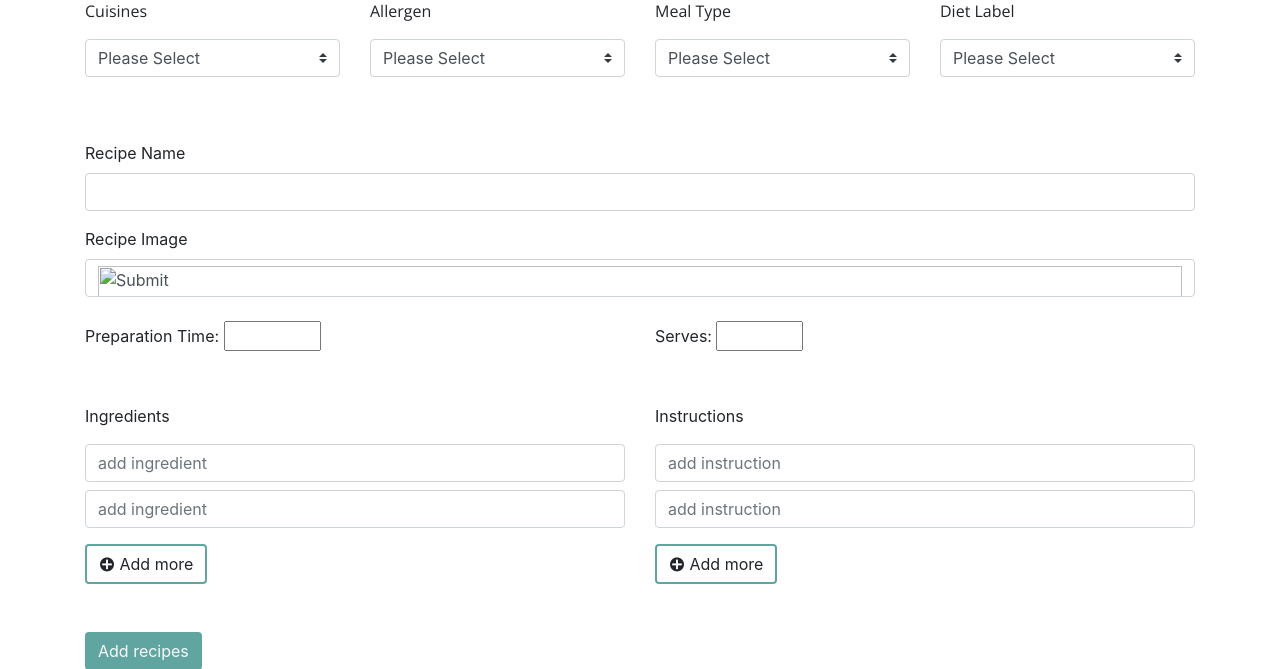
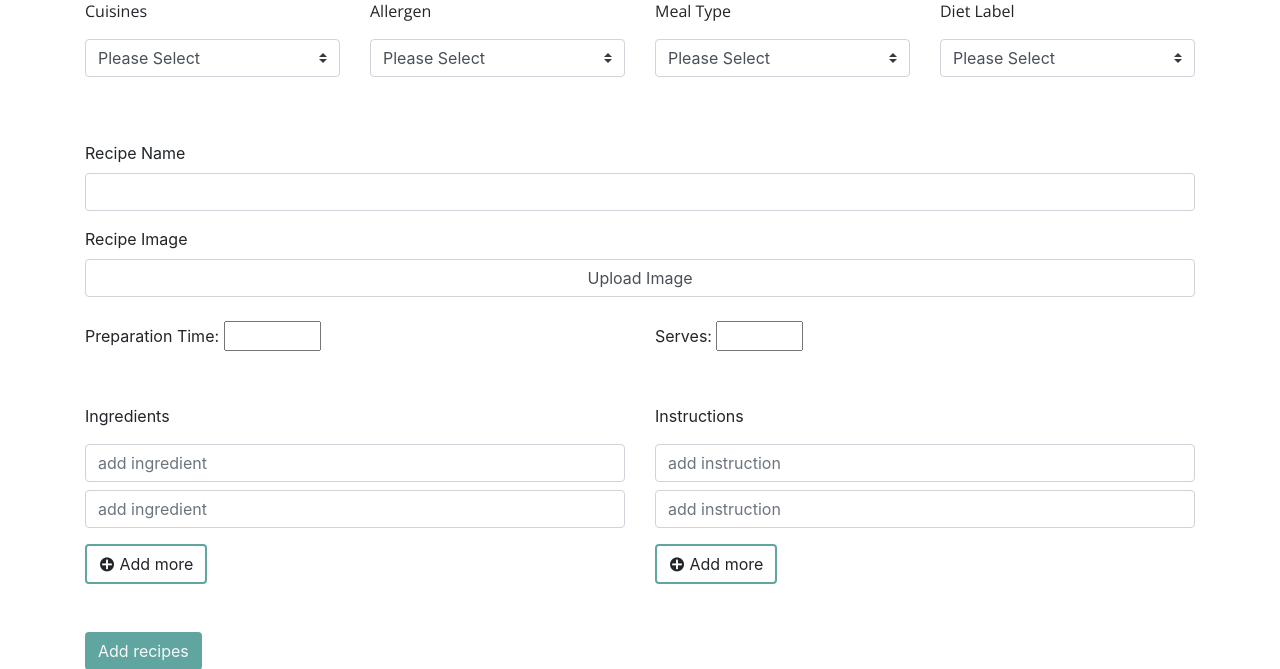
Before and after one commit to Camila-Ribeiro/My-Cookbook_Milestone-Project, a Flask app: template templates/add-recipes.html in a window 1280 px wide. Shown: the part 191-860 px from the top of the page. Run offline with Flask 2, Linux system fonts and the light colour scheme; the template is opened without the code that fills it, so the values that code supplies are empty; some libraries are stand-ins or nearby versions.

Commit message:
Added image upload to add-recipes

```diff
--- a/templates/add-recipes.html
+++ b/templates/add-recipes.html
@@ -3,7 +3,7 @@
 
 <div class="container mt-5 mb-5 mx-auto d-block">
     <h1 class="text-center mb-5">Add Recipes</h1>
-    <form action="" method="POST" class="recipe-form w-100">
+    <form action="upload.php" method="POST" class="recipe-form w-100">
         <div class="row">
             <!-- ADD CUISINES LIST SELECTION-->
             <div class="col">
@@ -62,7 +62,7 @@
         </div>
         <div class="form-group mt-3">
             <label for="recipe_img">Recipe Image</label>
-            <input type="image" class="form-control" id="recipe_img" name="recipe_img" placeholder="" aria-describedby="recipeImage" required />
+            <input type="submit" class="form-control" id="recipe_img" name="recipe_img" value="Upload Image" placeholder="" aria-describedby="recipeImage" required />
         </div>
         <div class="row mt-4">
             <div class="col">
```
